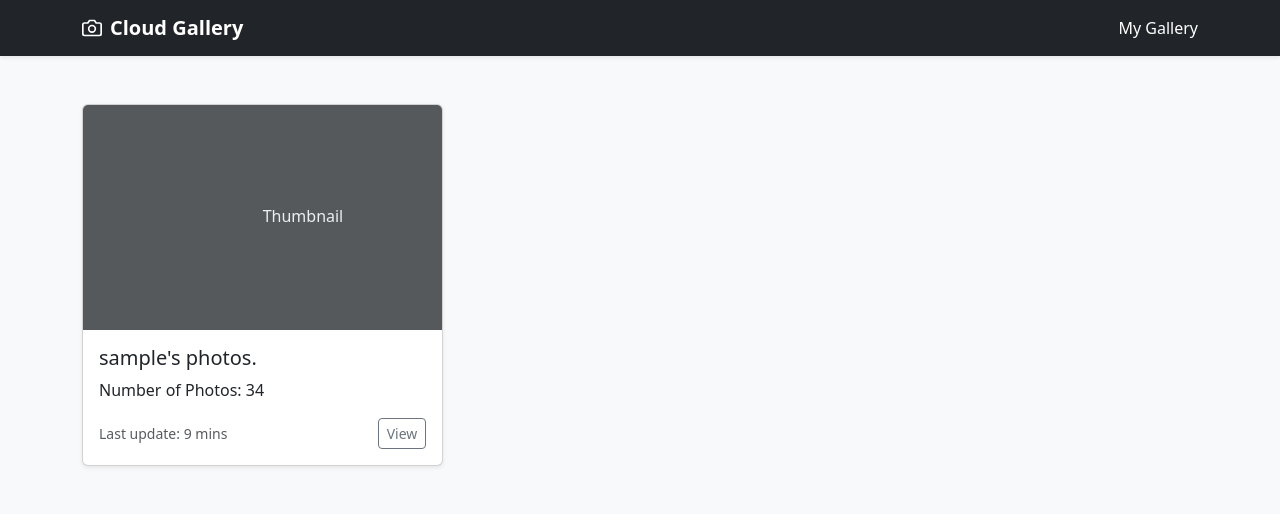
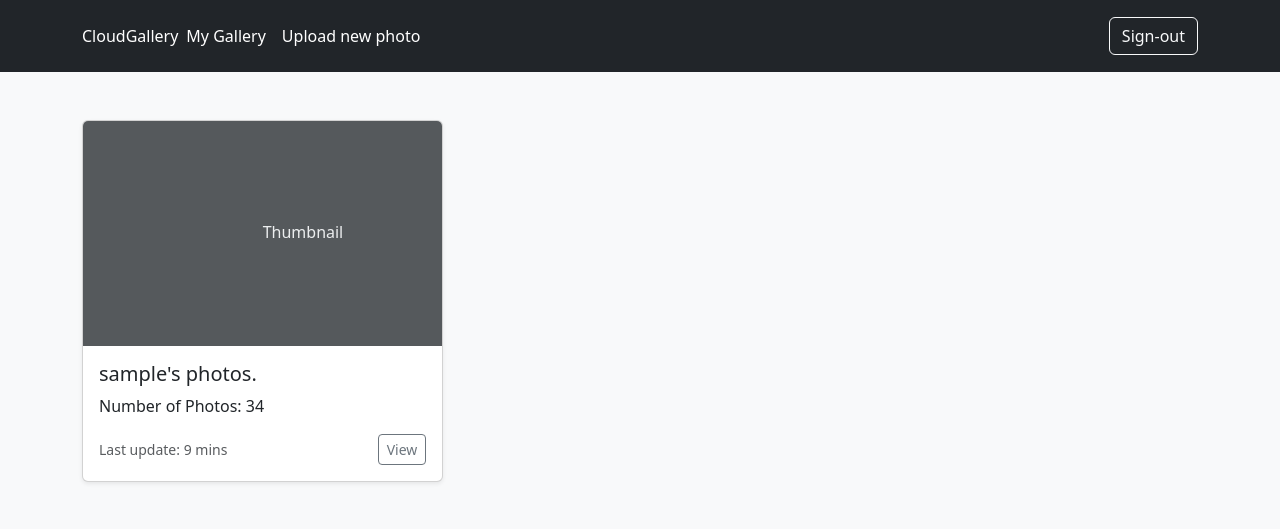
Before and after one commit to yurkinvadim/CloudGallery, a Django app: page / in a window 1280 px wide. Shown: the top 529 px of the page. Run offline with Django 5.2, Linux system fonts and the light colour scheme; the visitor is signed in with stand-in values (Sample User, id 1); data comes from the database, SQL or seed files in the repository; some libraries are stand-ins or nearby versions.

Commit message:
Logout button

```diff
--- a/templates/base.html
+++ b/templates/base.html
@@ -6,7 +6,7 @@
     {% bootstrap_javascript %}
     <title>
         {% block title %}
-            Cloud Gallery
+        Cloud Gallery
         {% endblock %}
     </title>
 </head>
@@ -14,26 +14,21 @@
 <body>
 
 {% block header %}
-<header>
-    <div class="navbar navbar-dark bg-dark shadow-sm">
-        <div class="container">
-            <a href="#" class="navbar-brand d-flex align-items-center">
-                <svg xmlns="http://www.w3.org/2000/svg" width="20" height="20" fill="none" stroke="currentColor"
-                     stroke-linecap="round" stroke-linejoin="round" stroke-width="2" aria-hidden="true" class="me-2"
-                     viewBox="0 0 24 24">
-                    <path d="M23 19a2 2 0 0 1-2 2H3a2 2 0 0 1-2-2V8a2 2 0 0 1 2-2h4l2-3h6l2 3h4a2 2 0 0 1 2 2z"></path>
-                    <circle cx="12" cy="13" r="4"></circle>
-                </svg>
-                <strong>Cloud Gallery</strong>
-            </a>
-            <ul class="navbar-nav">
-                <li class="nav-item">
-                  <a class="nav-link active" href="#">My Gallery</a>
-                </li>
+<header class="p-3 text-bg-dark navbar-dark bg-dark">
+    <div class="container">
+        <div class="d-flex flex-wrap align-items-center justify-content-center justify-content-lg-start">
+            <a class="navbar-brand" href="{% url 'user-list' %}">CloudGallery</a>
+            <ul class="nav col-12 col-lg-auto me-lg-auto mb-2 justify-content-center mb-md-0">
+                <li><a href="#" class="nav-link px-2 text-white">My Gallery</a></li>
+                <li><a href="#" class="nav-link px-2 text-white">Upload new photo</a></li>
             </ul>
-
+            <div class="text-end">
+                <form class="d-flex" method="POST" action="{% url 'logout' %}">
+                    {% csrf_token %}
+                    <button class="btn btn-outline-light" type="submit">Sign-out</button>
+                </form>
+            </div>
         </div>
-
     </div>
 </header>
 {% endblock %}
```
